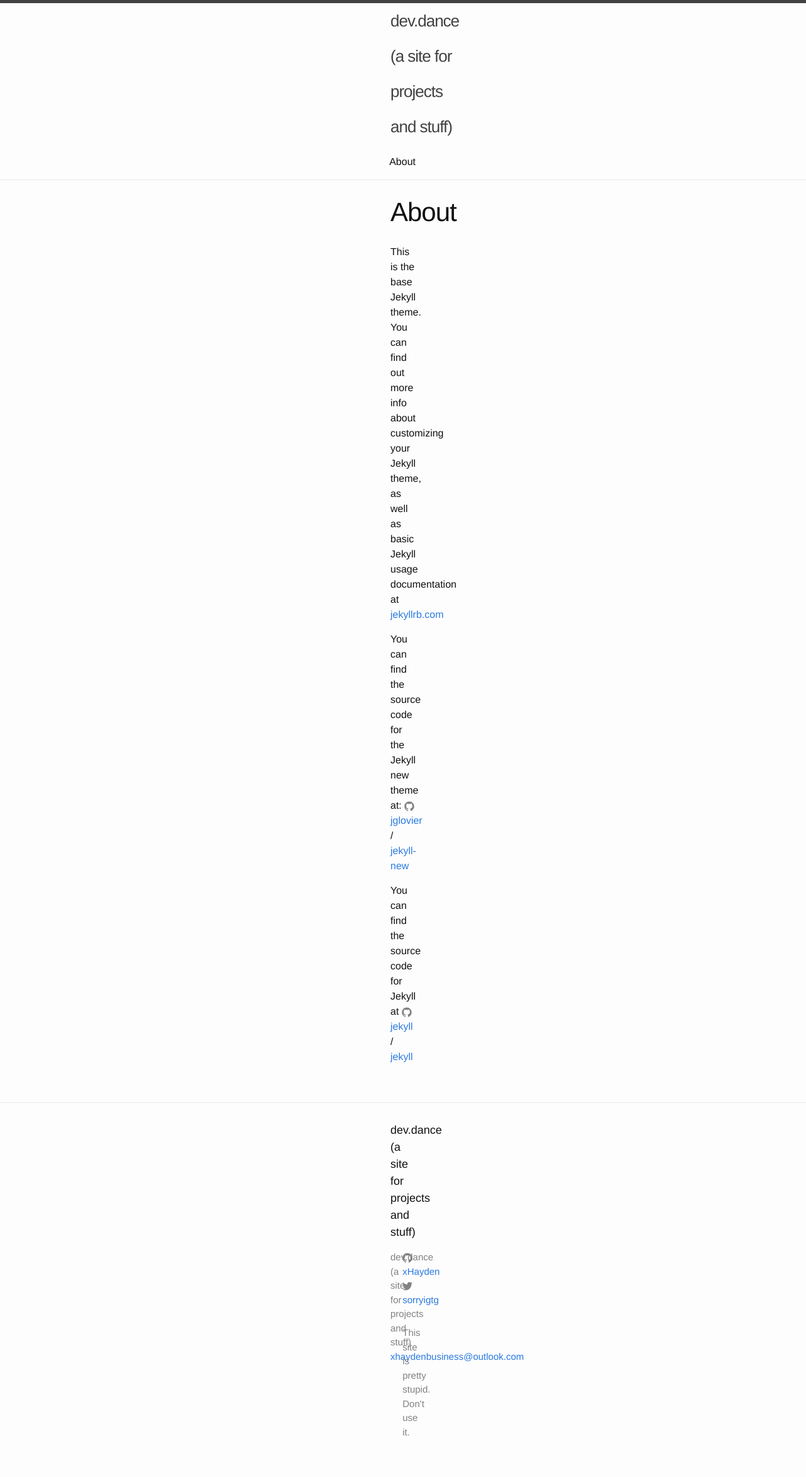
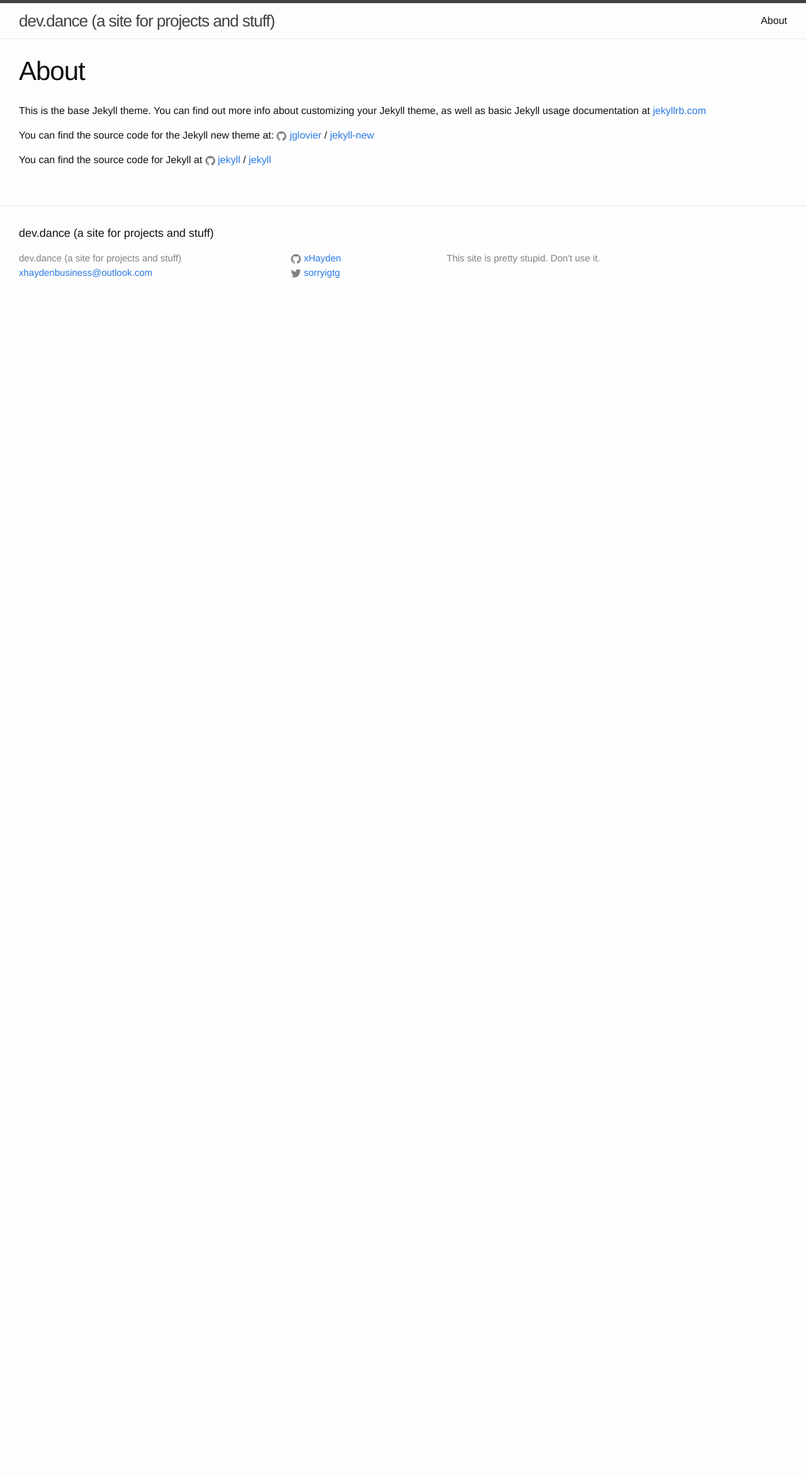
Before and after one commit to xHayden/Portfolio-2020, a Jekyll site: the page built from about.md, in a window 1280 px wide. Shown: the whole page at 63% size. Built offline with Jekyll 4.4.1, drawn with Linux system fonts in a browser that asks for light colours; after the commit the page ends 900 px from its top, so only the background shows below that.

Commit message:
Update main.scss

```diff
--- a/css/main.scss
+++ b/css/main.scss
@@ -23,7 +23,7 @@
 $grey-color-dark:  darken($grey-color, 25%);
 
 // Width of the content area
-$content-width:    100px;
+$content-width:    1920px;
 
 $on-palm:          600px;
 $on-laptop:        800px;
```
